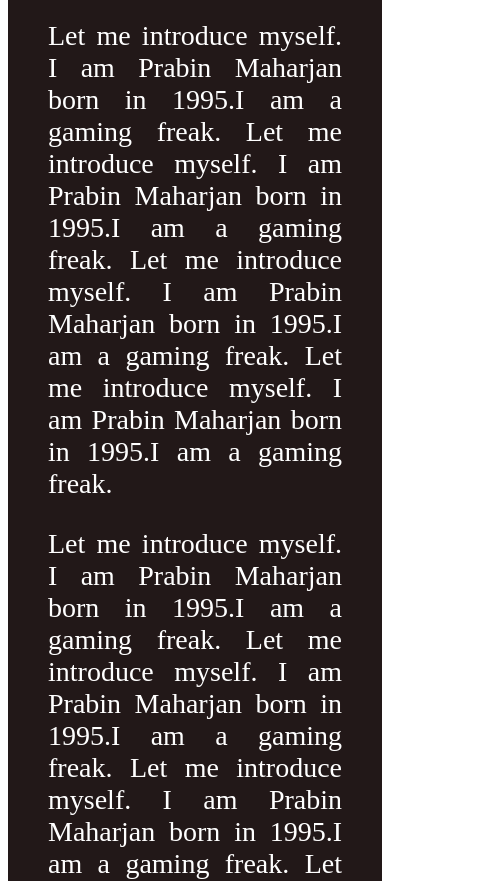
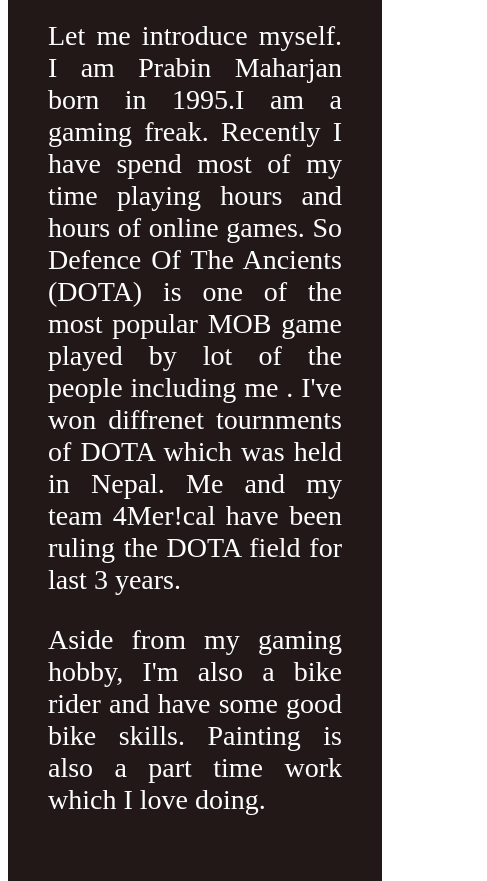
Before and after one commit to Triggered647/csy1018triggered, a plain HTML site: page bio.html in a window 390 px wide. Shown: the part 297-1178 px from the top of the page, 487 px wide, since content can reach past the window. Drawn offline with Linux system fonts and the light colour scheme.

Commit message:
changes in bio and someother minor changes

```diff
--- a/bio.html
+++ b/bio.html
@@ -26,14 +26,14 @@
     <section class="bio">
 <h1>ABOUT MYSELF</h1>
 <p>Let me introduce myself. I am Prabin Maharjan born in 1995.I am a gaming freak.
-  Let me introduce myself. I am Prabin Maharjan born in 1995.I am a gaming freak.
-  Let me introduce myself. I am Prabin Maharjan born in 1995.I am a gaming freak.
-  Let me introduce myself. I am Prabin Maharjan born in 1995.I am a gaming freak.</p>
+   Recently I have spend most of my time playing hours and hours of online games.
+   So Defence Of The Ancients (DOTA) is one of the most popular MOB game played by lot of the people including me .
+   I've won diffrenet tournments of DOTA which was held in Nepal.
+   Me and my team 4Mer!cal have been ruling the DOTA field for last 3 years.
+  </p>
   <p>
-  Let me introduce myself. I am Prabin Maharjan born in 1995.I am a gaming freak.
-  Let me introduce myself. I am Prabin Maharjan born in 1995.I am a gaming freak.
-  Let me introduce myself. I am Prabin Maharjan born in 1995.I am a gaming freak.
-  Let me introduce myself. I am Prabin Maharjan born in 1995.I am a gaming freak.
+  Aside from my gaming hobby, I'm also a bike rider and have some good bike skills.
+  Painting is also a part time work which I love doing.
 </p>
 
     </section>
--- a/css/style1.css
+++ b/css/style1.css
@@ -11,18 +11,27 @@ header{
   color: white;
   text-align: center;
 }
+
+
 .logo h2{
   font-style: oblique;
   padding-bottom: 10px;
 }
 
 .navigation{
+  overflow: hidden;
   width: 50%;
 }
 .navigation ul{
+
   display: flex;
   flex-direction: row;
   justify-content: space-around;
+  text-align: center;
+
+
+
+
 }
 .navigation ul li{
   list-style: none;
@@ -33,13 +42,20 @@ header{
 }
 .navigation ul li:hover{
   background: #e9ebee;
+
+  color: black;
 }
+
 .navigation ul li a:hover{
   color: blue;
 }
+
 .contact{
   background-color: #221818;
   color:white;
+  margin-top: -20px;
+  flex-wrap: nowrap;
+  padding:0px 20px;
 
 }
 .feed input{
```
Also changed, not shown: contact.html (+1 -1 lines), css/style.css (+8 -0 lines), images/4.jpg (deleted).
